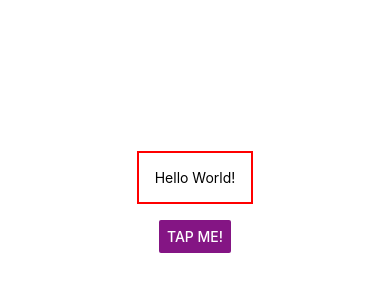
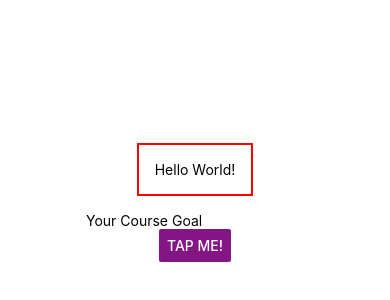
Before and after one commit to Mhamad-Raad/React-Native-Basics, a React Native app: screen / in a window 390 px wide. Shown: the part 228-528 px from the top of the page. Built offline with nearby package versions, Linux system fonts and the light colour scheme.

Commit message:
add text input

```diff
--- a/App.js
+++ b/App.js
@@ -1,17 +1,18 @@
 import { StatusBar } from 'expo-status-bar';
-import { Button, StyleSheet, Text, View } from 'react-native';
+import { Button, StyleSheet, Text, TextInput, View } from 'react-native';
 
 export default function App() {
   return (
     <View style={styles.container}>
       <Text style={styles.playText}>Hello World!</Text>
+      <TextInput placeholder='Your Course Goal' />
       <Button
-        title="Tap Me!"
-        color="#841584"
-        onPress={()=>{}}
-        accessibilityLabel="Learn more about this purple button"
+        title='Tap Me!'
+        color='#841584'
+        onPress={() => {}}
+        accessibilityLabel='Learn more about this purple button'
       />
-      <StatusBar style="auto" />
+      <StatusBar style='auto' />
     </View>
   );
 }
@@ -28,5 +29,5 @@ const styles = StyleSheet.create({
     borderWidth: 2,
     borderColor: 'red',
     padding: 16,
-  }
+  },
 });
```
